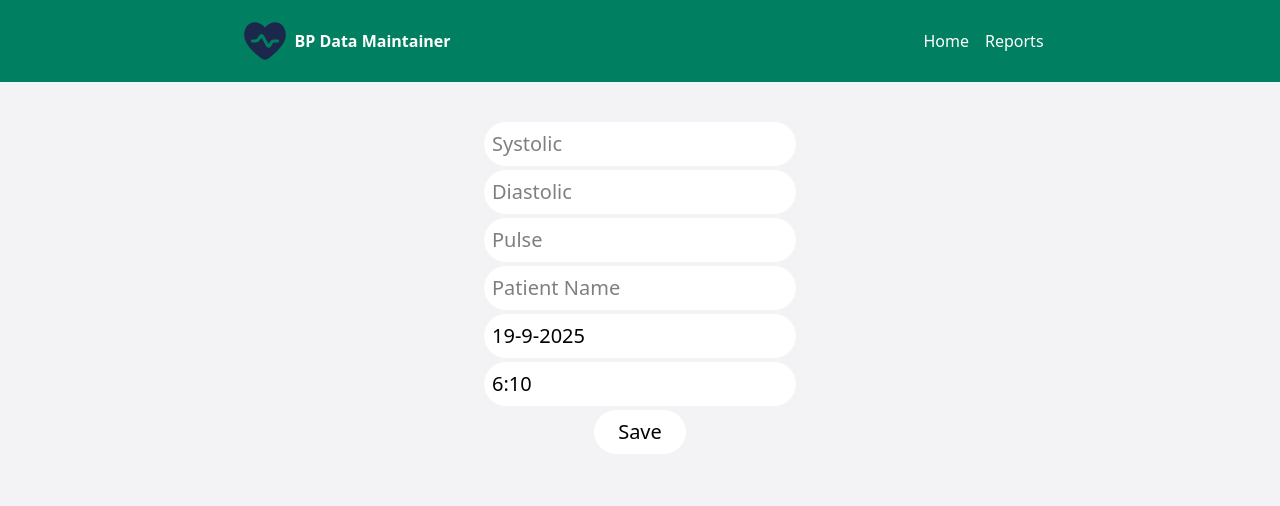
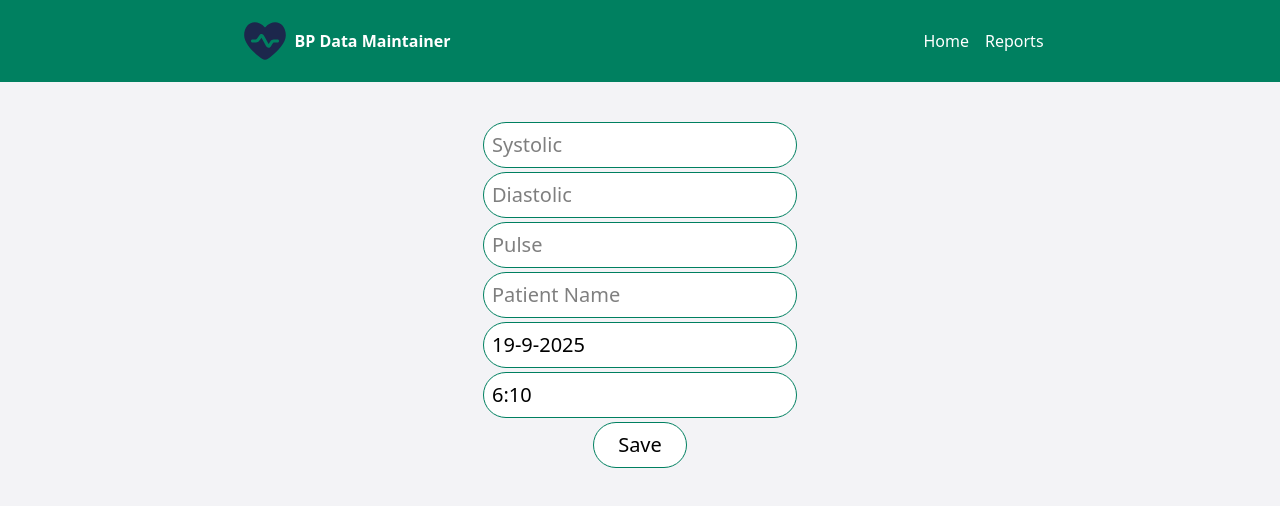
Before and after one commit to ishaan-chaturvedi1/Blood-Pressure-Data-Maintainer, a React (Vite) app: page / in a window 1280 px wide. Shown: the top 506 px of the page. Built offline with nearby package versions, Linux system fonts and the light colour scheme.

Commit message:
added borders to the input in home and made the background gray in reports

```diff
--- a/src/components/Home.jsx
+++ b/src/components/Home.jsx
@@ -33,13 +33,13 @@ const Home = () => {
   return (
     <div className='bg-[#f3f3f6] min-h-[87vh] p-10'>
       <section className='flex flex-col gap-1 items-center justify-center text-black'>
-        <input type="text" onChange={(e) => {set_systolic(e.target.value)}} value={systolic_pressure} name="Systolic" id="Systolic" placeholder='Systolic' className='p-2 text-xl rounded-4xl bg-white'  />
-        <input type="text" onChange={(e) => {set_diastolic(e.target.value)}} value={diastolic_pressure}  name="Diastolic" id="Diastolic" placeholder='Diastolic' className='p-2 text-xl rounded-4xl bg-white' />
-        <input type="text" onChange={(e) => {setpulse(e.target.value)}} value={pulse}  name="Pulse" id="Pulse" placeholder='Pulse' className='p-2 text-xl rounded-4xl bg-white' />
-        <input type="text" onChange={(e) => {setpatientname(e.target.value)}} value={patientname}  name="patientname" id="patientname" placeholder='Patient Name' className='p-2 text-xl rounded-4xl bg-white' />
-        <input type="text" onChange={(e) => {setdate(e.target.value)}} value={date}  name="date" id="date" placeholder='date' className='p-2 text-xl rounded-4xl bg-white' />
-        <input type="text" onChange={(e) => {setTime(e.target.value)}} value={Time}  name="Time" id="Time" placeholder='Time' className='p-2 text-xl rounded-4xl bg-white' />
-        <button onClick={() => {saveReading()}} className='rounded-4xl bg-white px-6 py-2 cursor-pointer text-xl'>Save</button>
+        <input type="text" onChange={(e) => {set_systolic(e.target.value)}} value={systolic_pressure} name="Systolic" id="Systolic" placeholder='Systolic' className='p-2 text-xl rounded-4xl bg-white border-[#008060] border-[1px]'  />
+        <input type="text" onChange={(e) => {set_diastolic(e.target.value)}} value={diastolic_pressure}  name="Diastolic" id="Diastolic" placeholder='Diastolic' className='p-2 text-xl rounded-4xl bg-white border-[#008060] border-[1px]' />
+        <input type="text" onChange={(e) => {setpulse(e.target.value)}} value={pulse}  name="Pulse" id="Pulse" placeholder='Pulse' className='p-2 text-xl rounded-4xl bg-white border-[#008060] border-[1px]' />
+        <input type="text" onChange={(e) => {setpatientname(e.target.value)}} value={patientname}  name="patientname" id="patientname" placeholder='Patient Name' className='p-2 text-xl rounded-4xl border-[#008060] border-[1px] bg-white' />
+        <input type="text" onChange={(e) => {setdate(e.target.value)}} value={date}  name="date" id="date" placeholder='date' className='p-2 text-xl rounded-4xl bg-white border-[#008060] border-[1px]' />
+        <input type="text" onChange={(e) => {setTime(e.target.value)}} value={Time}  name="Time" id="Time" placeholder='Time' className='p-2 text-xl rounded-4xl bg-white border-[#008060] border-[1px]' />
+        <button onClick={() => {saveReading()}} className='rounded-4xl bg-white px-6 py-2 cursor-pointer text-xl border-[#008060] border-[1px]'>Save</button>
       </section>
     </div>
   )
--- a/src/components/Reports.jsx
+++ b/src/components/Reports.jsx
@@ -15,7 +15,7 @@ const Reports = () => {
   }, [])
 
   return (
-    <div className='flex justify-center items-center m-6'>
+    <div className='flex justify-center items-center p-6 bg-[#f3f3f6]'>
         {readings.length<1?<div>No readings to display.</div>:
 
           <table className='table-auto rounded-md mt-2 overflow-hidden overflow-x-hidden md:max-w-[91%] md:min-w-[91%] w-[99%]'>
```
